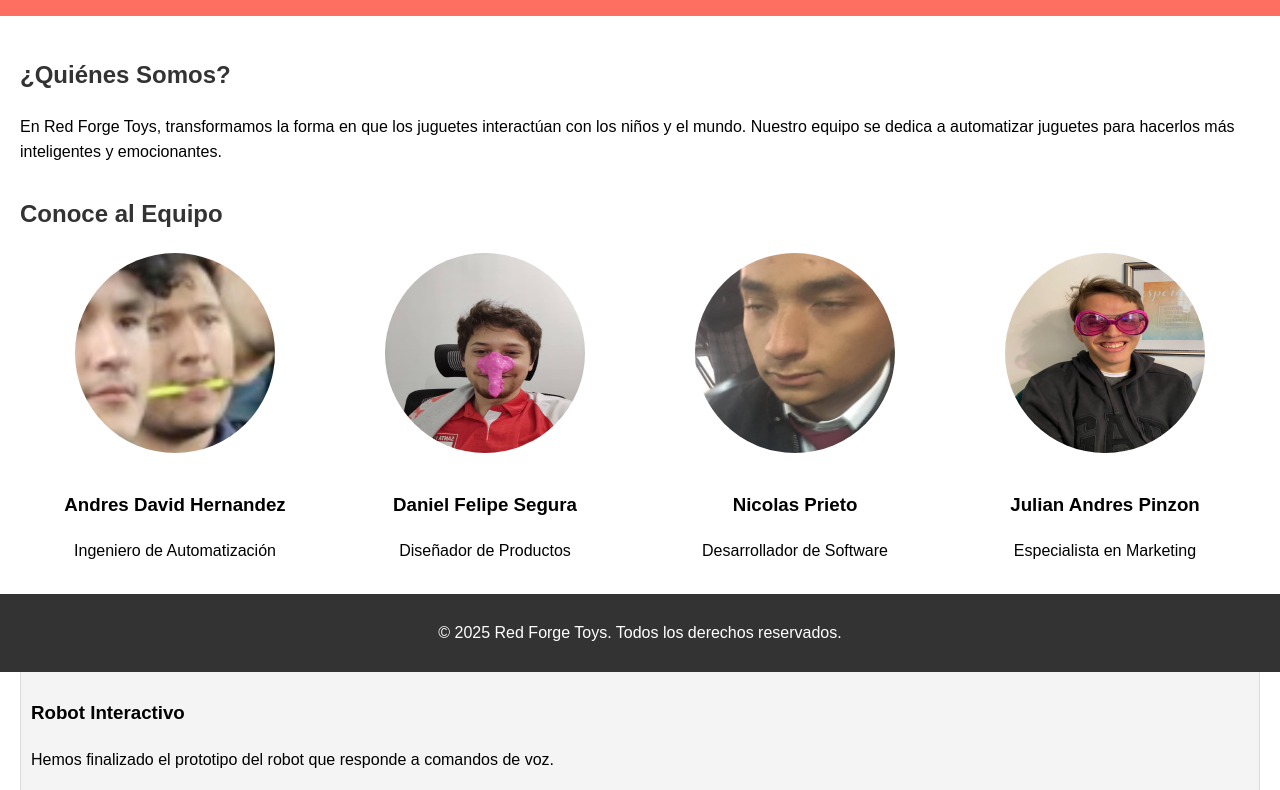
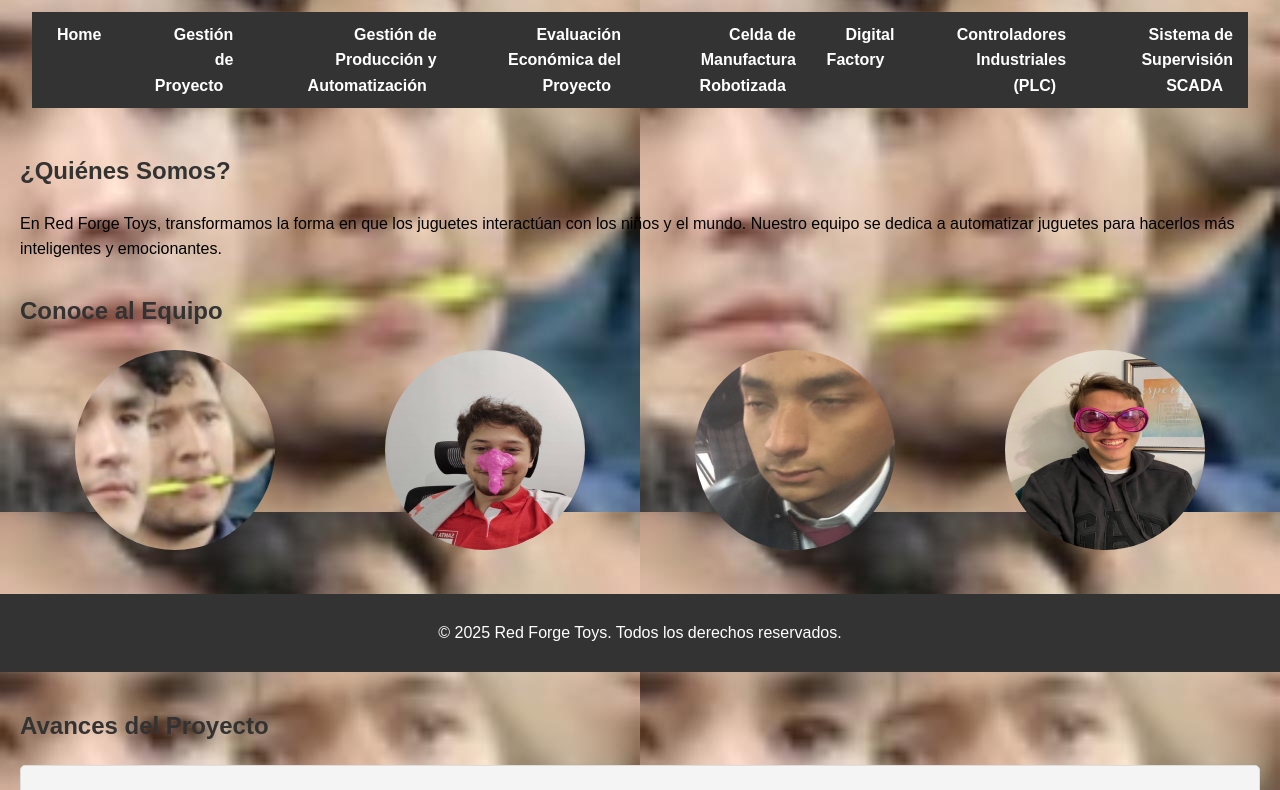
Before and after one commit to RedForgeToys/RedForgeToys.github.io, a plain HTML site: page index.html in a window 1280 px wide. Shown: the part 128-918 px from the top of the page. Drawn offline with Linux system fonts and the light colour scheme.

Commit message:
Add files via upload

```diff
--- a/index.html
+++ b/index.html
@@ -11,6 +11,18 @@
         <img id="logo" src="Images/RedForgeToys_Logo.jpg" alt="logo" />
         <h1>Red Forge Toys</h1>
         <p>Innovación y Automatización para un Futuro Divertido desde hace 15 minutos</p>
+        <nav>
+            <ul class="menu">
+                <li><a href="#home">Home</a></li>
+                <li><a href="#gestion-proyecto">Gestión de Proyecto</a></li>
+                <li><a href="#gestion-produccion">Gestión de Producción y Automatización</a></li>
+                <li><a href="#evaluacion-economica">Evaluación Económica del Proyecto</a></li>
+                <li><a href="#celda-robotizada">Celda de Manufactura Robotizada</a></li>
+                <li><a href="#digital-factory">Digital Factory</a></li>
+                <li><a href="#plc">Controladores Industriales (PLC)</a></li>
+                <li><a href="#scada">Sistema de Supervisión SCADA</a></li>
+            </ul>
+        </nav>
     </header>
     <main>
         <section id="about">
--- a/styles.css
+++ b/styles.css
@@ -3,14 +3,52 @@ body {
     margin: 0;
     padding: 0;
     line-height: 1.6;
+    background-image: url("Images/Dander.jpg");
+    background-color: #cccccc;
 }
 
 header {
+    background-image: url("Images/Dander.jpg");
     background-color: #ff6f61;
     color: white;
     text-align: right;
     padding: 0.25em 2em;
+    width: auto;
 }
+
+header nav {
+    background-color: #333; /* Fondo oscuro */
+    color: white;
+    padding: 10px 0;
+}
+
+header nav .menu {
+    list-style: none;
+    margin: 0;
+    padding: 0;
+    display: flex;
+    justify-content: center; /* Centrar el menú */
+}
+
+header nav .menu li {
+    margin: 0 15px;
+}
+
+header nav .menu li a {
+    text-decoration: none;
+    color: white;
+    font-size: 16px;
+    font-weight: bold;
+    padding: 5px 10px;
+    transition: background-color 0.3s, color 0.3s;
+}
+
+header nav .menu li a:hover {
+    background-color: #ff6f61; /* Color al pasar el ratón */
+    color: #fff;
+    border-radius: 5px;
+}
+
 
 header img {
     width: 100px;
```
